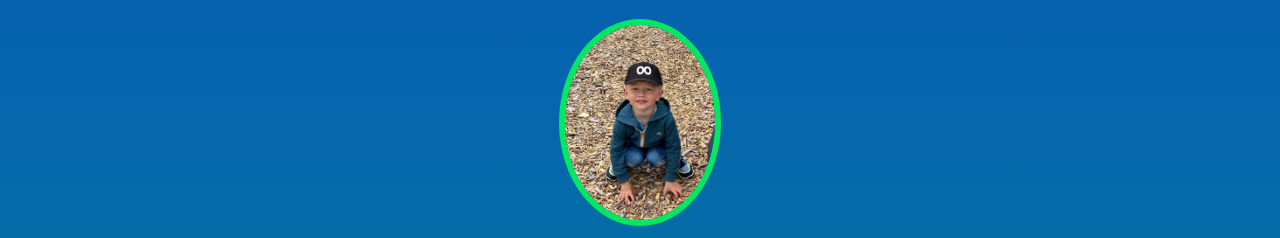
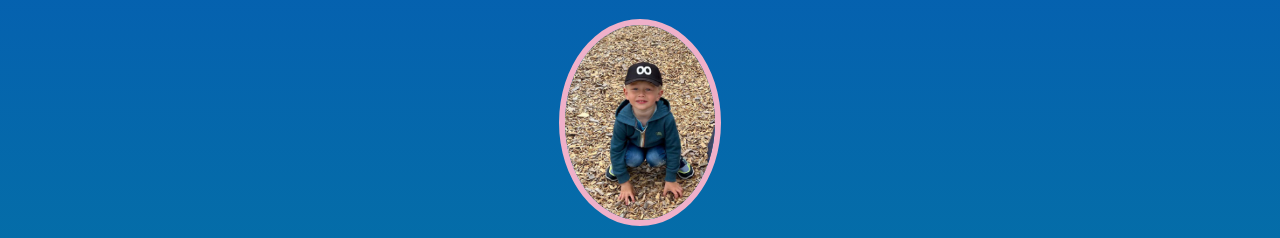
Before and after one commit to AdamMair13/birthday-gift-site, a website: page index.html in a window 1280 px wide. Shown: the part 70-308 px from the top of the page. Drawn offline with Linux system fonts and the light colour scheme; a web font is replaced by a local one.

Commit message:
Update styles.css

```diff
--- a/styles.css
+++ b/styles.css
@@ -12,7 +12,7 @@ h1, h2, h3, h4, p {
 #bff-img {
     width: 150px;
     border-radius: 50%;
-    border: 6px solid #00e760;
+    border: 6px solid #EFB0C9;
     margin-bottom: 10px;
 }
 
```
